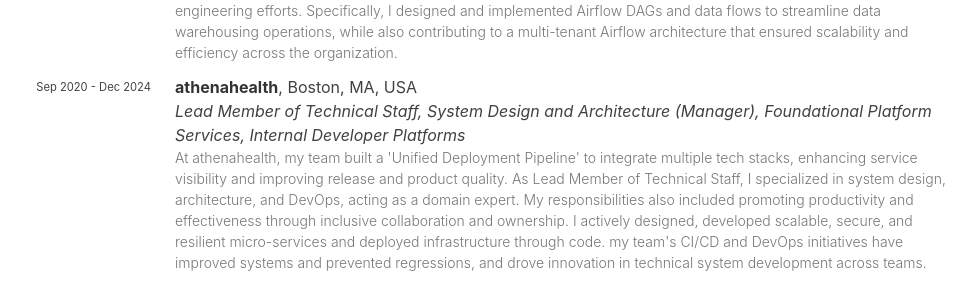
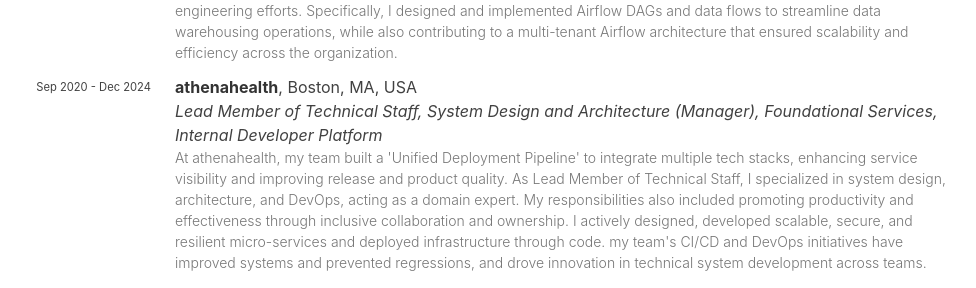
Before and after one commit to hariharanragothaman/hariharanragothaman.github.io, a Jekyll site: the page built from cv.md, in a window 1280 px wide and 900 px high, scrolled down 602 px. Shown: the part 159-447 px from the top of the window, without its empty margins (157-1133 px from the left). Built offline with Jekyll 4.4.1, drawn with Linux system fonts in a browser that asks for light colours; nearby versions of some CDN libraries; some web fonts are replaced.

Commit message:
Polishes and Updates

```diff
--- a/_data/experiences.yaml
+++ b/_data/experiences.yaml
@@ -17,7 +17,7 @@
 - institution: athenahealth
   location: "Boston, MA, USA"
   position: Lead Member of Technical Staff, System Design and Architecture (Manager)
-  group: "Foundational Platform Services, Internal Developer Platforms"
+  group: "Foundational Services, Internal Developer Platform"
   year: "Sep 2020 - Dec 2024"
   description: "At athenahealth, my team built a 'Unified Deployment Pipeline' to integrate multiple tech stacks, enhancing service visibility and improving release and product quality. As Lead Member of Technical Staff, I specialized in system design, architecture, and DevOps, acting as a domain expert. My responsibilities also included promoting productivity and effectiveness through inclusive collaboration and ownership. I actively designed, developed scalable, secure, and resilient micro-services and deployed infrastructure through code. my team's CI/CD and DevOps initiatives have improved systems and prevented regressions, and drove innovation in technical system development across teams."
   type: industry
```
